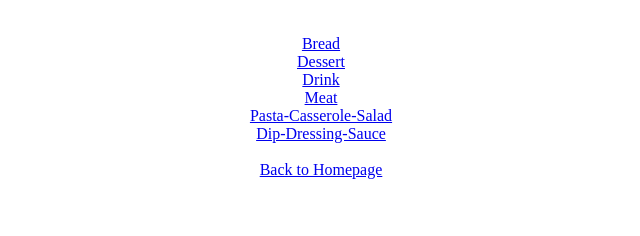
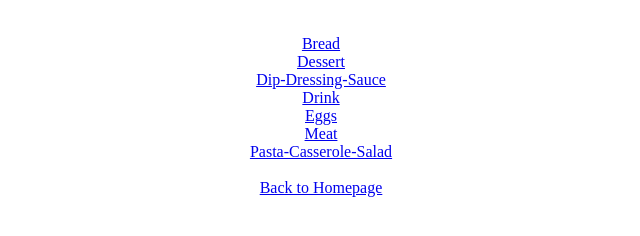
Before and after one commit to ianad/recipes, a plain HTML site: page index.html in a window 1280 px wide. Shown: the part 38-274 px from the top of the page, without its empty margins (319-959 px from the left). Drawn offline with Linux system fonts and the light colour scheme.

Commit message:
added eggs

```diff
--- a/index.html
+++ b/index.html
@@ -8,10 +8,12 @@
 <br>
 <A HREF="Bread/index.html">Bread</a><br>
 <A HREF="Dessert/index.html">Dessert</a><br>
+<A HREF="Dip-Dressing-Sauce/index.html">Dip-Dressing-Sauce</a><br>
 <A HREF="Drink/index.html">Drink</a><br>
+<A HREF="Eggs/index.html">Eggs</a><br>
 <A HREF="Meat/index.html">Meat</a><br>
 <A HREF="Pasta-Casserole/index.html">Pasta-Casserole-Salad</a><br>
-<A HREF="Dip-Dressing-Sauce/index.html">Dip-Dressing-Sauce</a><br>
+
 <br>
 <A HREF="../index.html">Back to Homepage</a><br>
 </BODY>
```
